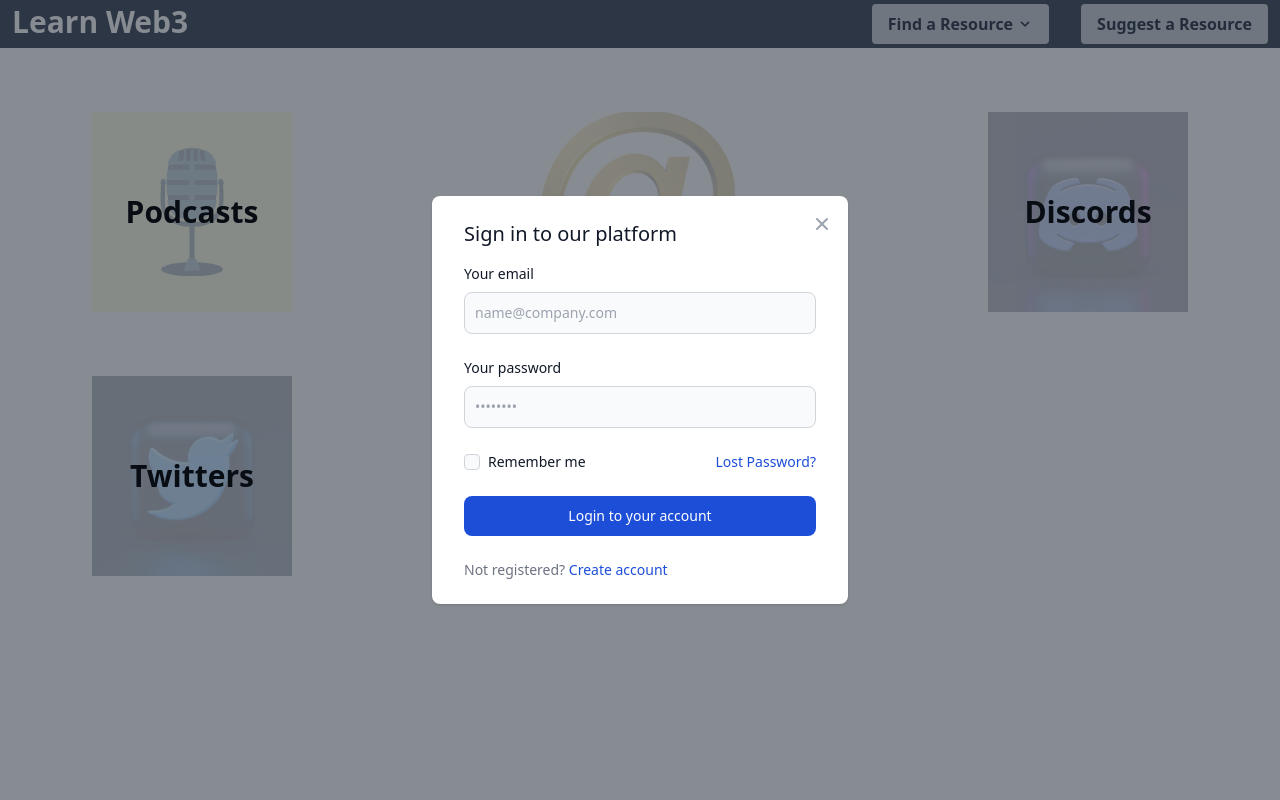
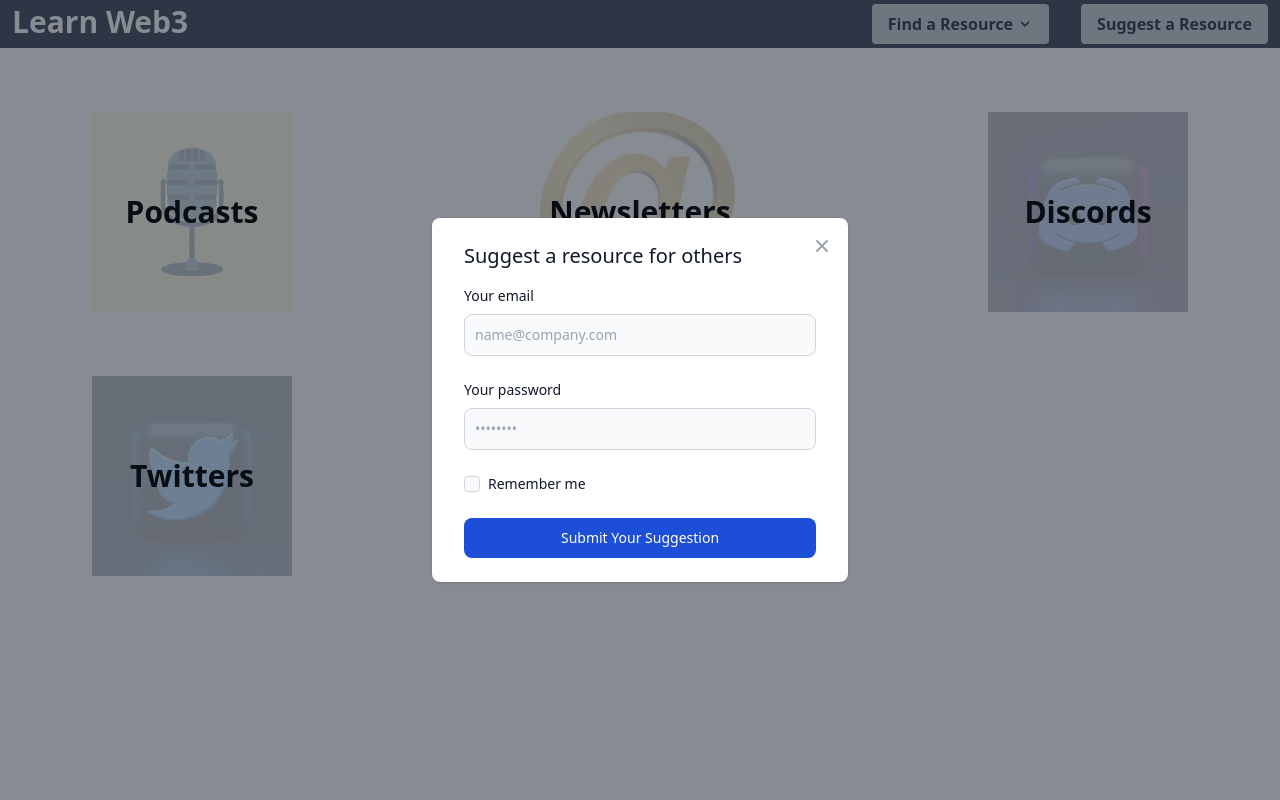
Before and after one commit to MSBivens/learn_web3, a Flask app: page / in a window 1280 px wide, after a click on "Suggest a Resource". Run offline with Flask 2, Linux system fonts and the light colour scheme; some libraries are stand-ins or nearby versions.

Commit message:
clean up

```diff
--- a/flask_app/templates/home.html
+++ b/flask_app/templates/home.html
@@ -21,11 +21,11 @@
                             <svg class="fill-current h-4 w-4" xmlns="http://www.w3.org/2000/svg" viewBox="0 0 20 20"><path d="M9.293 12.95l.707.707L15.657 8l-1.414-1.414L10 10.828 5.757 6.586 4.343 8z"/> </svg>
                         </button>
                         <ul class="z-10 dropdown-menu absolute hidden text-gray-700 pt-1">
-                            <li class=""><a class="rounded-t bg-gray-200 hover:bg-gray-400 py-2 px-4 block whitespace-no-wrap" href="#">Podcasts</a></li>
-                            <li class=""><a class="bg-gray-200 hover:bg-gray-400 py-2 px-4 block whitespace-no-wrap" href="#">Newsletters</a></li>
-                            <li class=""><a class="rounded-b bg-gray-200 hover:bg-gray-400 py-2 px-4 block whitespace-no-wrap" href="#">Discords</a></li>
-                            <li class=""><a class="rounded-b bg-gray-200 hover:bg-gray-400 py-2 px-4 block whitespace-no-wrap" href="#">Twitters</a></li>
-                            <li class=""><a class="rounded-b bg-gray-200 hover:bg-gray-400 py-2 px-4 block whitespace-no-wrap" href="#">4Devs</a></li>
+                            <li class=""><a class="rounded-t bg-gray-200 hover:bg-gray-400 py-2 px-4 block whitespace-no-wrap" href="/podcasts">Podcasts</a></li>
+                            <li class=""><a class="bg-gray-200 hover:bg-gray-400 py-2 px-4 block whitespace-no-wrap" href="/newsletters">Newsletters</a></li>
+                            <li class=""><a class="rounded-b bg-gray-200 hover:bg-gray-400 py-2 px-4 block whitespace-no-wrap" href="/discords">Discords</a></li>
+                            <li class=""><a class="rounded-b bg-gray-200 hover:bg-gray-400 py-2 px-4 block whitespace-no-wrap" href="/twitters">Twitters</a></li>
+                            <li class=""><a class="rounded-b bg-gray-200 hover:bg-gray-400 py-2 px-4 block whitespace-no-wrap" href="/dev">4Devs</a></li>
                         </ul>
                     </div>
                 </div>
@@ -40,7 +40,8 @@
                                     <svg class="w-5 h-5" fill="currentColor" viewBox="0 0 20 20" xmlns="http://www.w3.org/2000/svg"><path fill-rule="evenodd" d="M4.293 4.293a1 1 0 011.414 0L10 8.586l4.293-4.293a1 1 0 111.414 1.414L11.414 10l4.293 4.293a1 1 0 01-1.414 1.414L10 11.414l-4.293 4.293a1 1 0 01-1.414-1.414L8.586 10 4.293 5.707a1 1 0 010-1.414z" clip-rule="evenodd"></path></svg>
                                 </button>
                                 <div class="py-6 px-6 lg:px-8">
-                                    <h3 class="mb-4 text-xl font-medium text-gray-900 dark:text-white">Sign in to our platform</h3>
+                                    <h3 class="mb-4 text-xl font-medium text-gray-900 dark:text-white">Suggest a resource for others</h3>
+                                    <!-- Build out form -->
                                     <form class="space-y-6" action="#">
                                         <div>
                                             <label for="email" class="block mb-2 text-sm font-medium text-gray-900 dark:text-gray-300">Your email</label>
@@ -57,12 +58,10 @@
                                                 </div>
                                                 <label for="remember" class="ml-2 text-sm font-medium text-gray-900 dark:text-gray-300">Remember me</label>
                                             </div>
-                                            <a href="#" class="text-sm text-blue-700 hover:underline dark:text-blue-500">Lost Password?</a>
                                         </div>
-                                            <button type="submit" class="w-full text-white bg-blue-700 hover:bg-blue-800 focus:ring-4 focus:outline-none focus:ring-blue-300 font-medium rounded-lg text-sm px-5 py-2.5 text-center dark:bg-blue-600 dark:hover:bg-blue-700 dark:focus:ring-blue-800">Login to your account</button>
-                                        <div class="text-sm font-medium text-gray-500 dark:text-gray-300">
-                                            Not registered? <a href="#" class="text-blue-700 hover:underline dark:text-blue-500">Create account</a>
-                                        </div>
+                                            <button type="submit" class="w-full text-white bg-blue-700 hover:bg-blue-800 focus:ring-4 focus:outline-none focus:ring-blue-300 font-medium rounded-lg text-sm px-5 py-2.5 text-center dark:bg-blue-600 dark:hover:bg-blue-700 dark:focus:ring-blue-800">
+                                                Submit Your Suggestion
+                                            </button>
                                     </form>
                                 </div>
                             </div>
@@ -76,26 +75,25 @@
         <div class="grid gap-16 grid-cols-3 mt-5 justify-items-center">
             <div class="relative">
                 <img src= {{ url_for('static', filename = 'images/img_podcasts.png') }} alt="podcasts" class="opacity-25">
-                <p class="absolute top-1/2 left-1/2 transform -translate-x-1/2 -translate-y-1/2 lg:text-3xl font-extrabold">Podcasts</p>
+                <p class="absolute top-1/2 left-1/2 transform -translate-x-1/2 -translate-y-1/2 lg:text-3xl font-extrabold hover:underline hover:scale-x-105"><a href="/podcasts">Podcasts</a></p>
             </div>
             <div class="relative">
                 <img src= {{ url_for('static', filename = 'images/img_newsletters.png') }} alt="newsletters" class="opacity-25">
-                <p class="absolute top-1/2 left-1/2 transform -translate-x-1/2 -translate-y-1/2 lg:text-3xl font-extrabold">Newsletters</p>
+                <p class="absolute top-1/2 left-1/2 transform -translate-x-1/2 -translate-y-1/2 lg:text-3xl font-extrabold hover:underline hover:scale-x-105"><a href="/newsletters">Newsletters</a></p>
             </div>
             <div class="relative">
                 <img src= {{ url_for('static', filename = 'images/img_discord.png') }} alt="discord" class="opacity-25">
-                <p class="absolute top-1/2 left-1/2 transform -translate-x-1/2 -translate-y-1/2 lg:text-3xl font-extrabold">Discords</p>
+                <p class="absolute top-1/2 left-1/2 transform -translate-x-1/2 -translate-y-1/2 lg:text-3xl font-extrabold hover:underline hover:scale-x-105"><a href="/discords">Discords</a></p>
             </div>
             <div class="relative">
                 <img src= {{ url_for('static', filename = 'images/img_twitter.png') }} alt="twitter" class="opacity-25">
-                <p class="absolute top-1/2 left-1/2 transform -translate-x-1/2 -translate-y-1/2 lg:text-3xl font-extrabold">Twitters</p>
+                <p class="absolute top-1/2 left-1/2 transform -translate-x-1/2 -translate-y-1/2 lg:text-3xl font-extrabold hover:underline hover:scale-x-105"><a href="/twitters">Twitters</a></p>
             </div>
             <div class="relative">
                 <img src= {{ url_for('static', filename = 'images/img_dev.png') }} alt="dev" class="opacity-25">
-                <p class="absolute top-1/2 left-1/2 transform -translate-x-1/2 -translate-y-1/2 lg:text-3xl font-extrabold">4Devs</p>
+                <p class="absolute top-1/2 left-1/2 transform -translate-x-1/2 -translate-y-1/2 lg:text-3xl font-extrabold hover:underline hover:scale-x-105"><a href="/dev">4Devs</a></p>
             </div>
         </div>
-
     </main>
     <!-- <script src="{{url_for('static', filename='script.js')}}"></script> -->
     <script src="https://unpkg.com/flowbite@1.4.4/dist/flowbite.js"></script>
```
